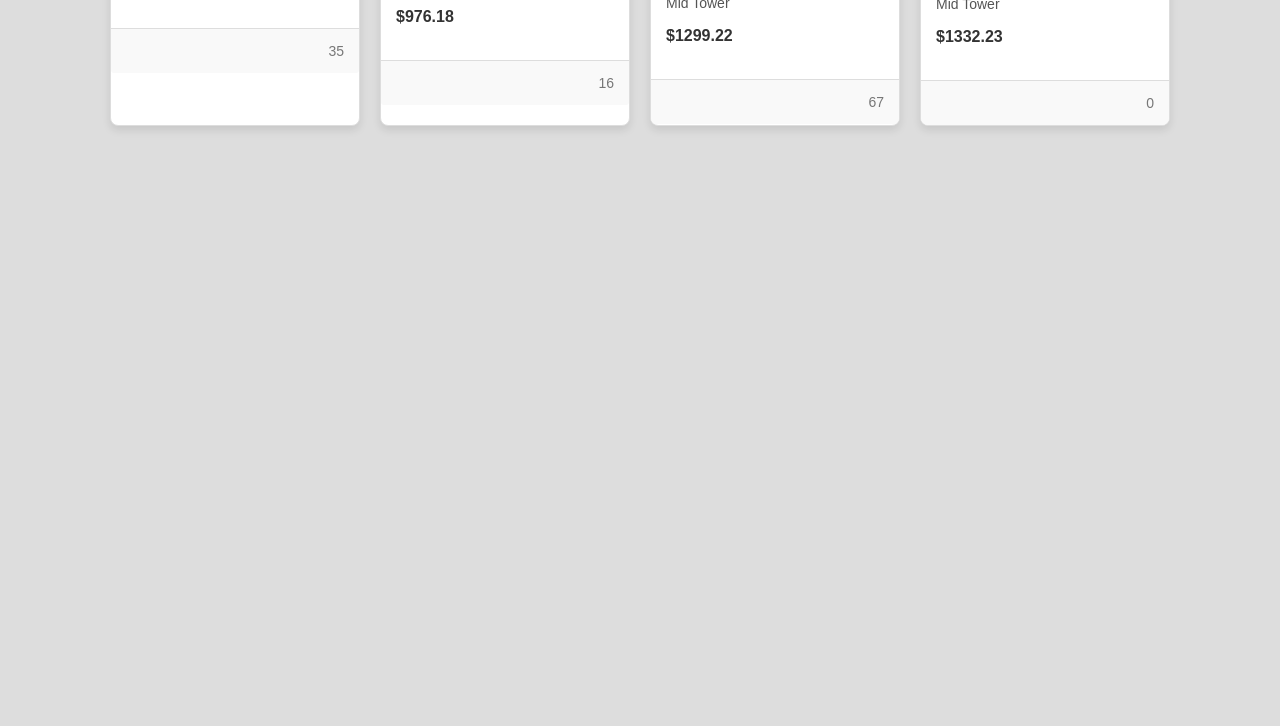
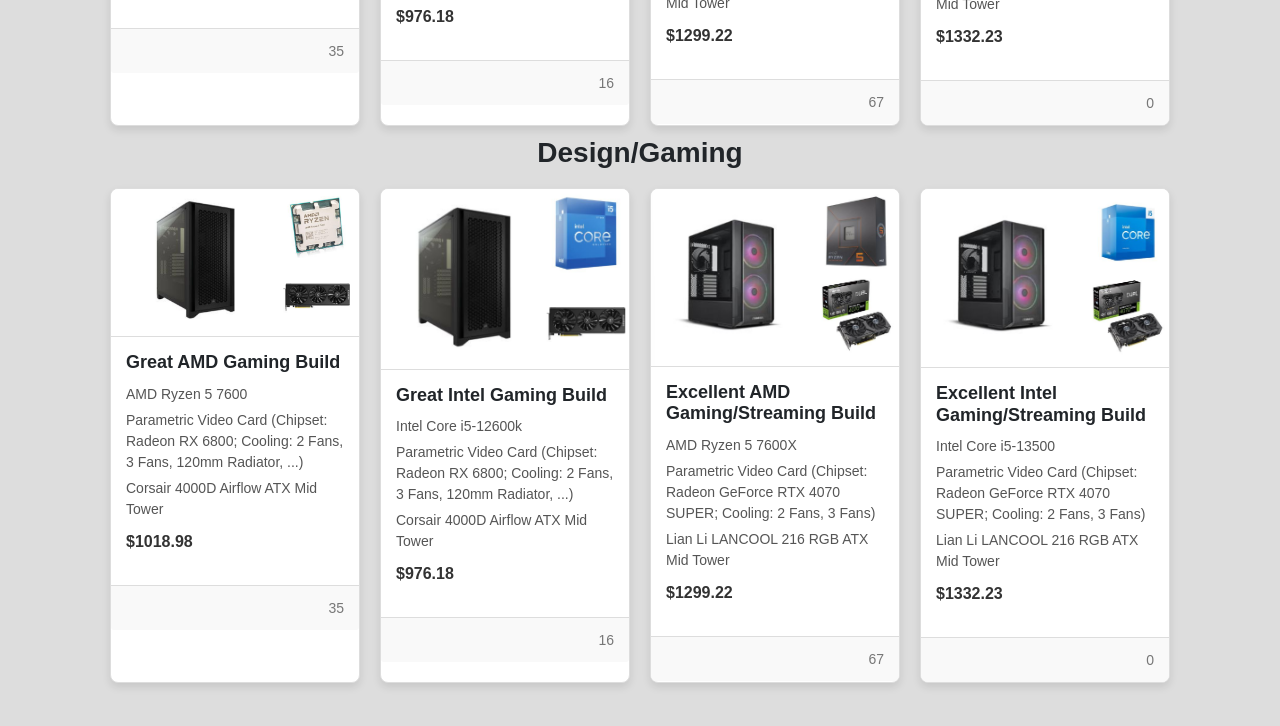
Before and after one commit to HoeumSenghun/hoeum-senghun-project-final-PcPartsStore, a plain HTML site: page guide.html in a window 1280 px wide. Shown: the part 1142-1868 px from the top of the page. Drawn offline with nearby package versions, Linux system fonts and the light colour scheme.

Commit message:
add guide  1 more section

```diff
--- a/guide.html
+++ b/guide.html
@@ -143,6 +143,70 @@
                 </div>
             </div>
         </div>
+        <h3 class="topic-card" style="font-weight:bold;" >Design/Gaming</h3>
+        <!-- Add guide content here -->
+        <div class="container-card  d-flex justify-content-center align-item-center">
+            <div class="card">
+                <div class="card-image">
+                    <img src="img/Screenshot 2024-08-20 205055.png" alt="Build Image">
+                </div>
+                <div class="card-content">
+                    <h3 class="card-title">Great AMD Gaming Build</h3>
+                    <p class="card-details">AMD Ryzen 5 7600</p>
+                    <p class="card-details">Parametric Video Card (Chipset: Radeon RX 6800; Cooling: 2 Fans, 3 Fans, 120mm Radiator, ...)</p>
+                    <p class="card-details">Corsair 4000D Airflow ATX Mid Tower</p>
+                    <p class="card-price">$1018.98</p>
+                </div>
+                <div class="card-footer">
+                    <span class="comments">35</span>
+                </div>
+            </div>
+            <div class="card">
+                <div class="card-image">
+                    <img src="img/Screenshot 2024-08-20 225447.png" alt="Build Image">
+                </div>
+                <div class="card-content">
+                    <h3 class="card-title">Great Intel Gaming Build</h3>
+                    <p class="card-details">Intel Core i5-12600k</p>
+                    <p class="card-details">Parametric Video Card (Chipset: Radeon RX 6800; Cooling: 2 Fans, 3 Fans, 120mm Radiator, ...)</p>
+                    <p class="card-details">Corsair 4000D Airflow ATX Mid Tower</p>
+                    <p class="card-price">$976.18</p>
+                </div>
+                <div class="card-footer">
+                    <span class="comments">16</span>
+                </div>
+            </div>
+            <div class="card">
+                <div class="card-image">
+                    <img src="img/Screenshot 2024-08-20 230215.png" alt="Build Image">
+                </div>
+                <div class="card-content">
+                    <h3 class="card-title">Excellent AMD Gaming/Streaming Build</h3>
+                    <p class="card-details">AMD Ryzen 5 7600X</p>
+                    <p class="card-details">Parametric Video Card (Chipset: Radeon GeForce RTX 4070 SUPER; Cooling: 2 Fans, 3 Fans)</p>
+                    <p class="card-details">Lian Li LANCOOL 216 RGB ATX Mid Tower</p>
+                    <p class="card-price">$1299.22</p>
+                </div>
+                <div class="card-footer">
+                    <span class="comments">67</span>
+                </div>
+            </div>
+            <div class="card ">
+                <div class="card-image">
+                    <img src="img/Screenshot 2024-08-20 230834.png" alt="Build Image">
+                </div>
+                <div class="card-content">
+                    <h3 class="card-title">Excellent Intel Gaming/Streaming Build</h3>
+                    <p class="card-details">Intel Core i5-13500</p>
+                    <p class="card-details">Parametric Video Card (Chipset: Radeon GeForce RTX 4070 SUPER; Cooling: 2 Fans, 3 Fans)</p>
+                    <p class="card-details">Lian Li LANCOOL 216 RGB ATX Mid Tower</p>
+                    <p class="card-price">$1332.23</p>
+                </div>
+                <div class="card-footer">
+                    <span class="comments">0</span>
+                </div>
+            </div>
+        </div>
     </section>
 
     <!-- Footer -->
```
